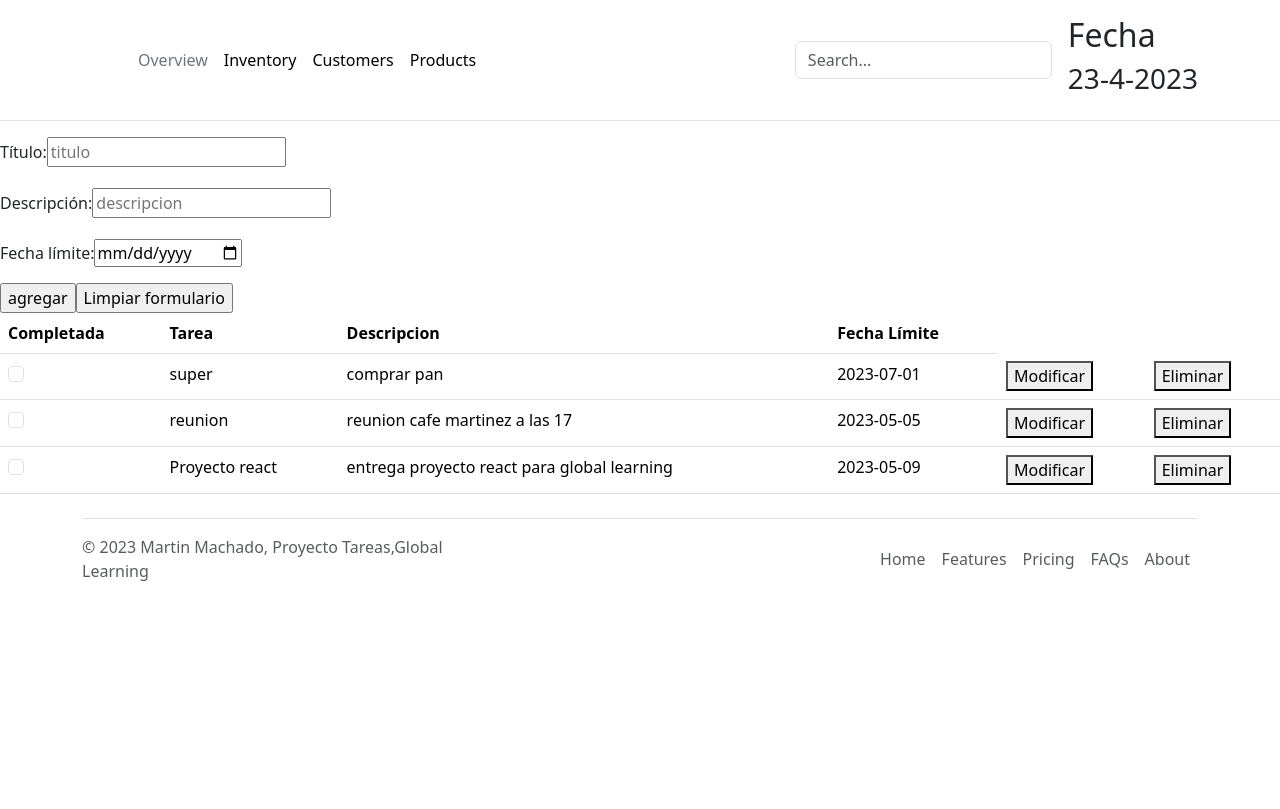
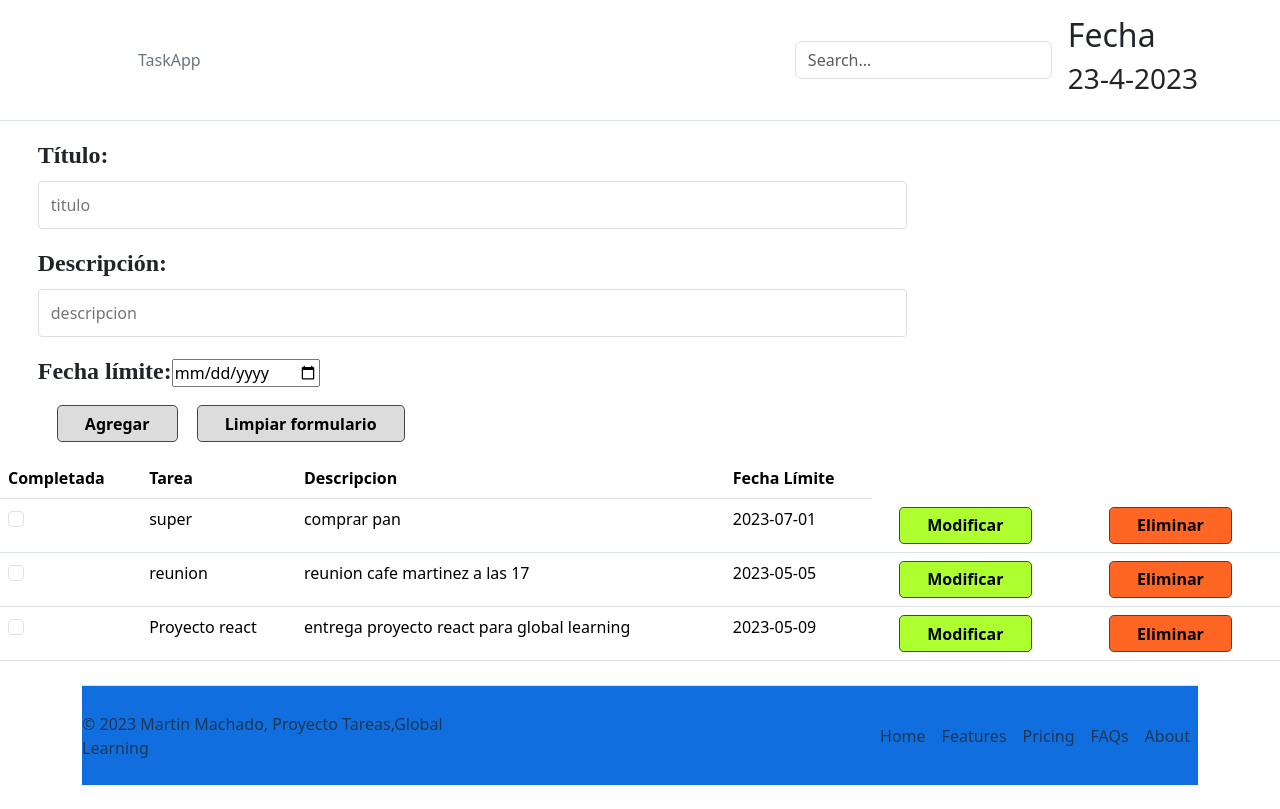
Before and after one commit to martinjosmac/martinjosmac-martinjosmac-martinjosmac-proyecto_Global_Learning_CrudTareas, a React (Create React App) app: page / in a window 1280 px wide. Built offline with nearby package versions, Linux system fonts and the light colour scheme.

Commit message:
estilo css

```diff
--- a/src/App.css
+++ b/src/App.css
@@ -1,38 +1,76 @@
-.App {
-  text-align: center;
+html {
+  box-sizing: border-box;
+  font-size: 16px;
+  font-family: sans-serif;
 }
 
-.App-logo {
-  height: 40vmin;
-  pointer-events: none;
+*,
+*:after,
+*::before {
+  box-sizing: inherit;
 }
 
-@media (prefers-reduced-motion: no-preference) {
-  .App-logo {
-    animation: App-logo-spin infinite 20s linear;
-  }
+input[type="text"] {
+  border: thin solid #dedede;
+  border-radius: 0.25rem;
+  padding: 0.75rem;
+  margin-bottom: 1rem;
+  outline: none;
+  display: block;
+  width: 70%;
+  font-size: 1rem;
+  line-height: 1;
+  background-color: transparent;
+
 }
 
-.App-header {
-  background-color: #282c34;
-  min-height: 100vh;
-  display: flex;
-  flex-direction: column;
-  align-items: center;
-  justify-content: center;
-  font-size: calc(10px + 2vmin);
-  color: white;
+button,
+input[type="submit"],
+input[type="reset"] {
+  border: thin solid#444;
+  border-radius: 0.3rem;
+  padding: 0.6rem 1.7rem;
+  margin: 0 0.5 rem 0 0;
+  display: inline-block;
+  background-color: gainsboro;
+  color: black;
+  font-weight: bold;
+  font-size: 1rem;
+  line-height: 1;
+  text-transform: none;
+  text-align: center;
+  vertical-align: middle;
+  cursor: pointer;
+  margin-left: 0.5cm;
+
 }
 
-.App-link {
-  color: #61dafb;
+form {
+  margin-bottom: 1rem;
+  margin-left: 1cm;
+
 }
 
-@keyframes App-logo-spin {
-  from {
-    transform: rotate(0deg);
-  }
-  to {
-    transform: rotate(360deg);
-  }
+form label {
+  text-align: left;
+  font-size: 1.5rem;
+  font-weight: 700;
+  font-family: serif;
 }
+/* tr,
+th, */
+button.eliminar{
+  background-color: rgba(255, 77, 0, 0.862);
+
+}
+button.modificar{
+  background-color: greenyellow;
+}
+footer {
+  /* position: fixed; */
+  bottom: 0;
+  width: 100%;
+  height: 100px; /* Este valor puede variar dependiendo del alto que quieras darle al footer */
+  background-color: rgb(17, 110, 222);
+
+}
--- a/src/components/public/Footer.js
+++ b/src/components/public/Footer.js
@@ -2,8 +2,8 @@ import React from 'react'
 
 export const Footer = () => {
 
-    const year= new Date().getFullYear();
-    const nombreApellidoProyecto= "Martin Machado, Proyecto Tareas,Global Learning"
+    const year = new Date().getFullYear();
+    const nombreApellidoProyecto = "Martin Machado, Proyecto Tareas,Global Learning"
     return (
         <div className="container">
             <footer className="d-flex flex-wrap justify-content-between align-items-center py-3 my-4 border-top">
--- a/src/components/public/Form.js
+++ b/src/components/public/Form.js
@@ -64,8 +64,8 @@ export const Form = ({ createTask, updateTask, editTask, setEditTask }) => {
                     <input type="date" id="fecha" name="deadLine" onChange={handleChange} value={forms.deadLine} /><br></br>
                 </div>
                 <div>
-                    <input type="submit" value={editTask ? "modificar" : "agregar"} />
-                    <input type="submit" value="Limpiar formulario" onClick={handleReset} />
+                    <input type="submit" value={editTask ? "Modificar" : "Agregar"} />
+                    <input type="reset" value="Limpiar formulario" onClick={handleReset} />
                 </div>
             </form>
         </div>
--- a/src/components/public/Main.js
+++ b/src/components/public/Main.js
@@ -39,6 +39,7 @@ export const Main = () => {
         let newTask = db.map(el => el.id === data.id ? data : el);
         setDb(newTask);
     };
+
     const deleteTask = (id) => {
         let isDelete = window.confirm(`¿Estas seguro que deseas borra la tarea ' ${id}'?`);
         if (isDelete) {
--- a/src/components/public/Navbar.js
+++ b/src/components/public/Navbar.js
@@ -15,10 +15,8 @@ export const Navbar = () => {
                     </a>
 
                     <ul className="nav col-12 col-lg-auto me-lg-auto mb-2 justify-content-center mb-md-0">
-                        <li><a href="#" className="nav-link px-2 link-secondary">Overview</a></li>
-                        <li><a href="#" className="nav-link px-2 link-body-emphasis">Inventory</a></li>
-                        <li><a href="#" className="nav-link px-2 link-body-emphasis">Customers</a></li>
-                        <li><a href="#" className="nav-link px-2 link-body-emphasis">Products</a></li>
+                        <li><a href="#" className="nav-link px-2 link-secondary">TaskApp</a></li>
+
                     </ul>
 
                     <form className="col-12 col-lg-auto mb-3 mb-lg-0 me-lg-3" role="search">
--- a/src/components/public/Row.js
+++ b/src/components/public/Row.js
@@ -4,7 +4,7 @@ export const Row = ({ el, setEditTask, deleteTask }) => {
     let { id, title, description, deadline } = el
     return (
         <tr>
-            {/* <th scope="row">{el.id}</th> */}
+
             <td><input class="form-check-input me-1" type="checkbox" value="" id="firstCheckbox" /></td>
             <td>{el.title}</td>
             <td>{el.description}</td>
--- a/src/components/public/Table.js
+++ b/src/components/public/Table.js
@@ -11,13 +11,11 @@ export const Table = ({ data, setEditTask, deleteTask }) => {
             <table class="table">
                 <thead>
                     <tr>
-                        {/* <th scope="col">id</th> */}
+
                         <th scope="col">Completada</th>
                         <th scope="col">Tarea</th>
                         <th scope="col">Descripcion</th>
                         <th scope="col">Fecha Límite</th>
-                        {/* <th scope="col">Elimino</th>
-                        <th scope="col">Modifico</th>  */}
                     </tr>
                 </thead>
                 <tbody>
```
